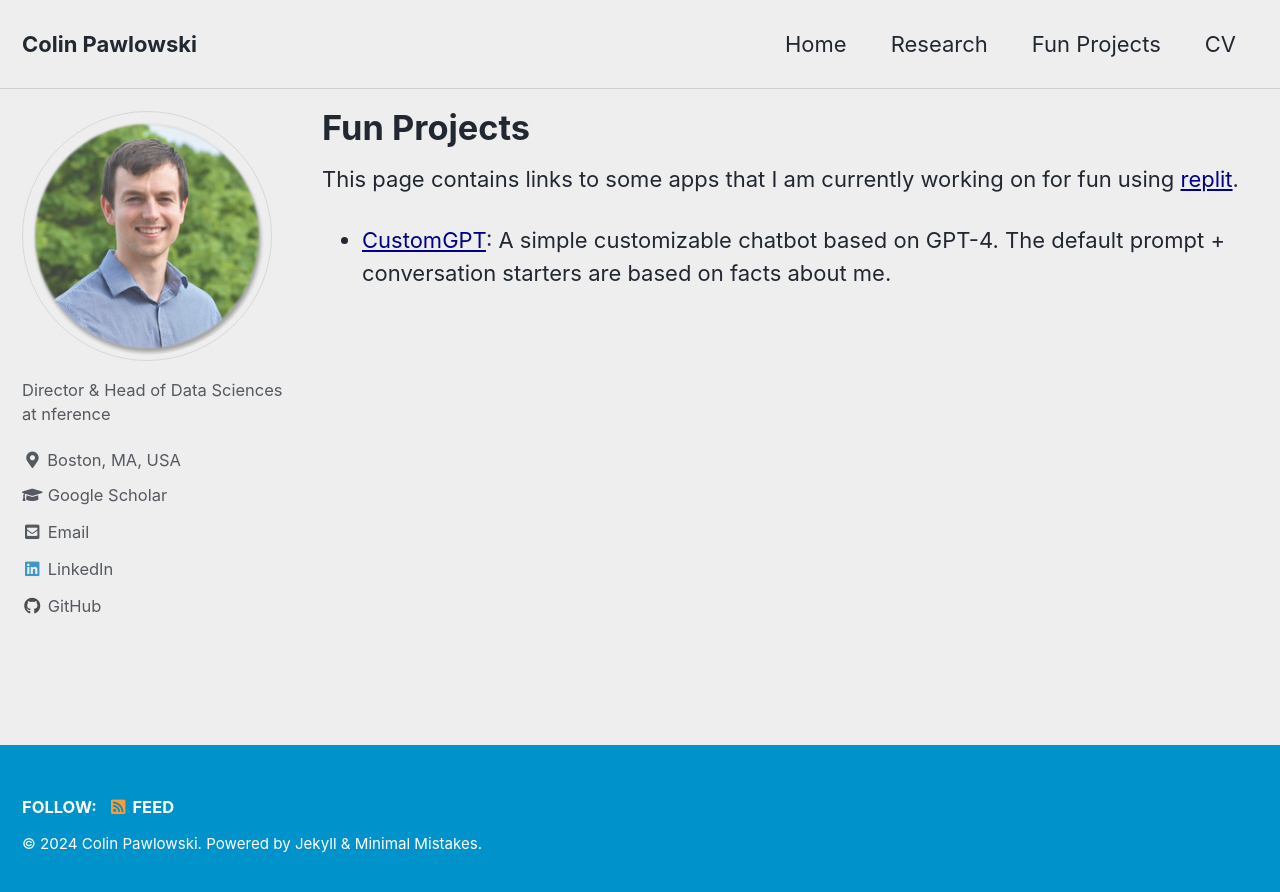
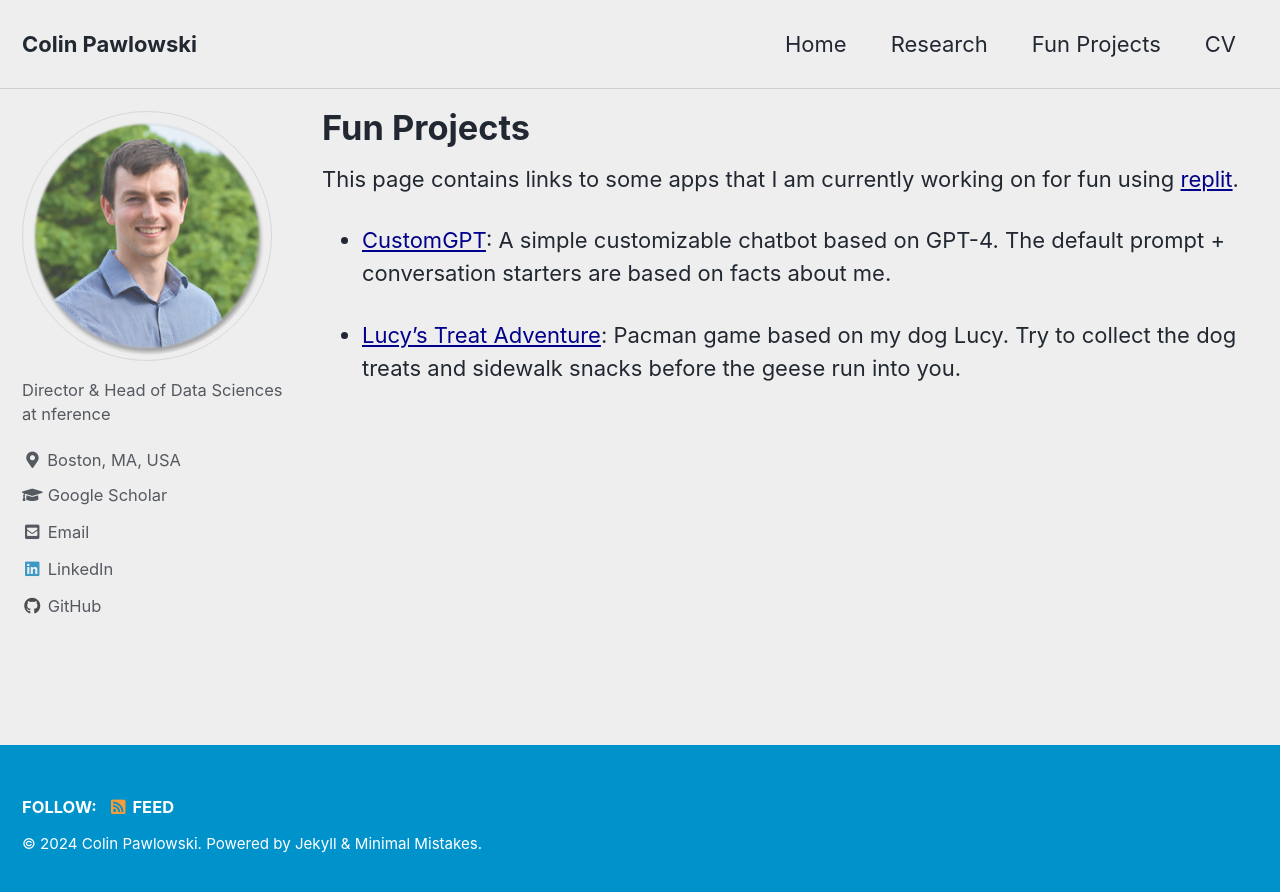
Before and after one commit to colin78/colin78.github.io, a Jekyll site: the page built from _pages/fun_projects.md, in a window 1280 px wide. Shown: the top 892 px of the page. Built offline with Jekyll 4.4.1, drawn with Linux system fonts in a browser that asks for light colours; cached includes are drawn as plain includes.

Commit message:
added link to Lucy pacman game

```diff
--- a/_pages/fun_projects.md
+++ b/_pages/fun_projects.md
@@ -8,3 +8,5 @@ classes: wide
 This page contains links to some apps that I am currently working on for fun using <a href="https://replit.com/">replit</a>.
 
 - <a href="https://ai-chat-buddy-colinpawlowski7.replit.app/">CustomGPT</a>: A simple customizable chatbot based on GPT-4. The default prompt + conversation starters are based on facts about me.
+
+- <a href="https://dog-pacman-adventures-colinpawlowski7.replit.app/">Lucy's Treat Adventure</a>: Pacman game based on my dog Lucy. Try to collect the dog treats and sidewalk snacks before the geese run into you.
```
